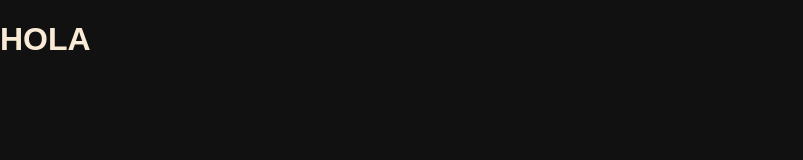
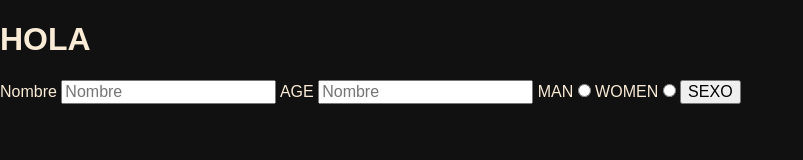
Before and after one commit to AlbertoBenito/formularios, a website built with Vite: page src/index.html in a window 1280 px wide. Shown: the whole page, without its empty margins (0-803 px from the left). Built offline with nearby package versions, Linux system fonts and the light colour scheme; some packages are replaced by stand-ins of ours.

Commit message:
formulario-label

```diff
--- a/src/index.html
+++ b/src/index.html
@@ -12,8 +12,16 @@
     <h1>HOLA</h1>
 
     <form id="form">
-      <label for="name"></label>
-      <label type="text"></label>
+      <label for="name">Nombre</label>
+      <input type="text" id="name" name="Nombre" placeholder="Nombre">
+      <label for="name">AGE</label>
+      <input type="text" id="age" name="age" placeholder="Nombre">
+      <label for="gender-man">MAN</label>
+      <input type="radio" id="gender" id="gender-man">
+      <label for="gender-women">WOMEN</label>
+      <input type="radio" id="gender" id="gender-women">
+      <input type="submit" value="SEXO">
+
     </form>
     <script type="module" src="./js/index.js"></script>
   </body>
```
